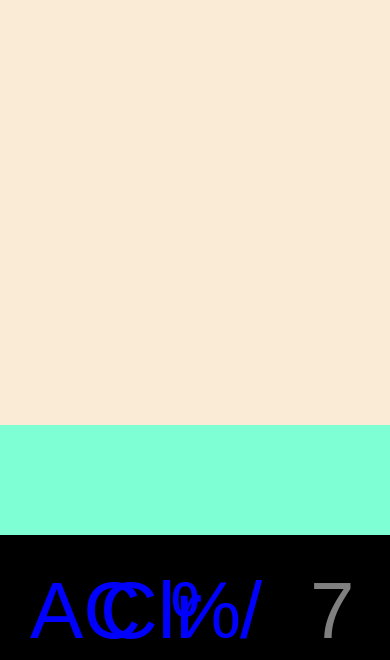
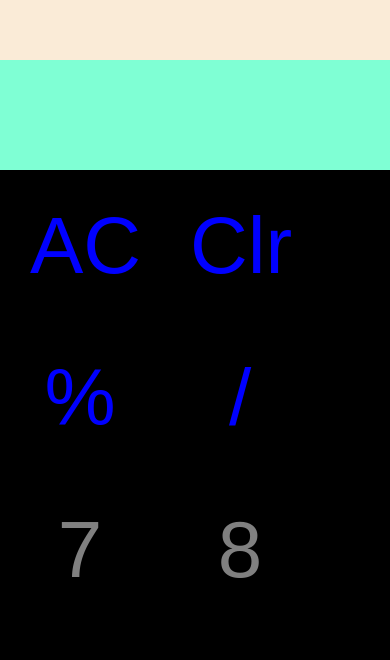
Before and after one commit to Dpkraj1806/dj-calculator, a plain HTML site: page index.html in a window 390 px wide. Shown: the part 240-900 px from the top of the page. Drawn offline with Linux system fonts and the light colour scheme.

Commit message:
size for mobile adjust

```diff
--- a/index.html
+++ b/index.html
@@ -58,7 +58,7 @@
 
       }
       button{
-        width: 10px;
+        width: 100px;
     margin: 30px;
     border: none;
     background: transparent;
@@ -79,7 +79,7 @@
       }
       .calculation{
         width: 100%;
-    height: 665px;
+    height: 300px;
     background: antiquewhite;
     font-size: 80px;
     text-align: end;
```
